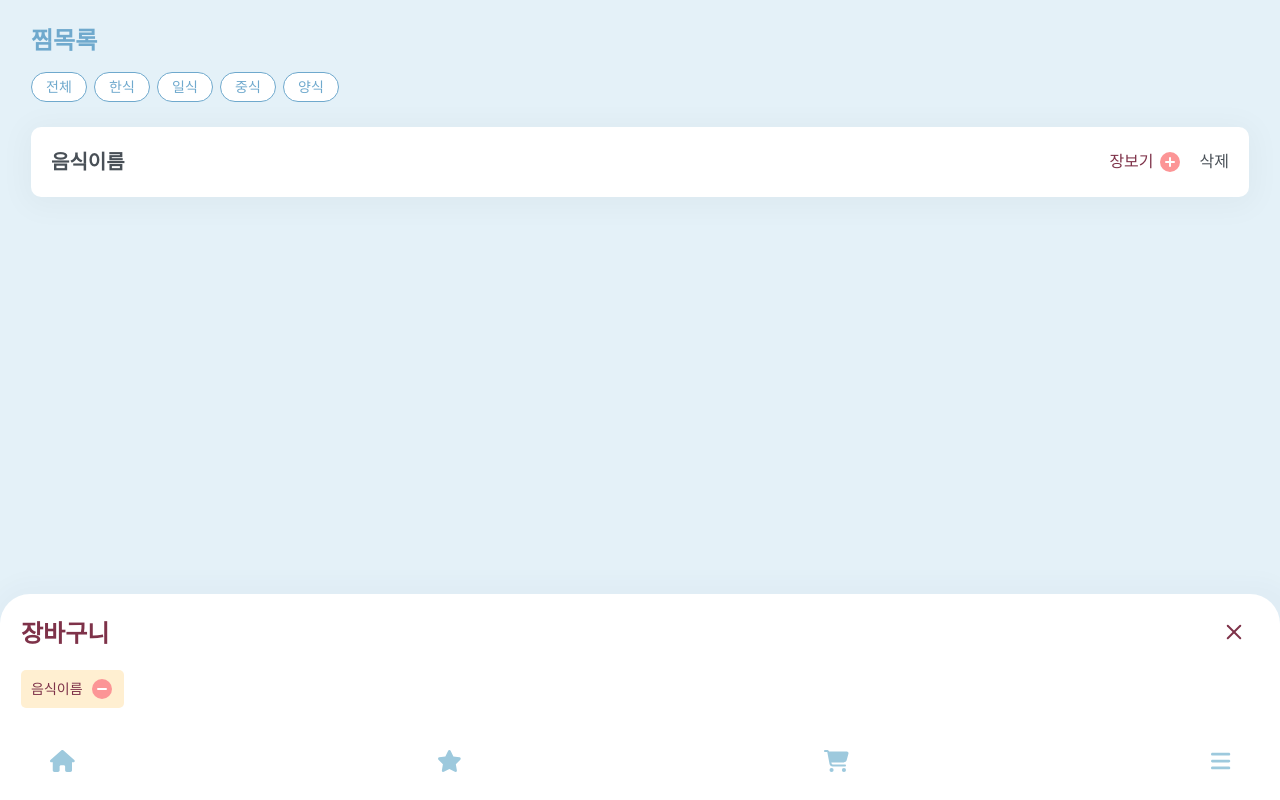
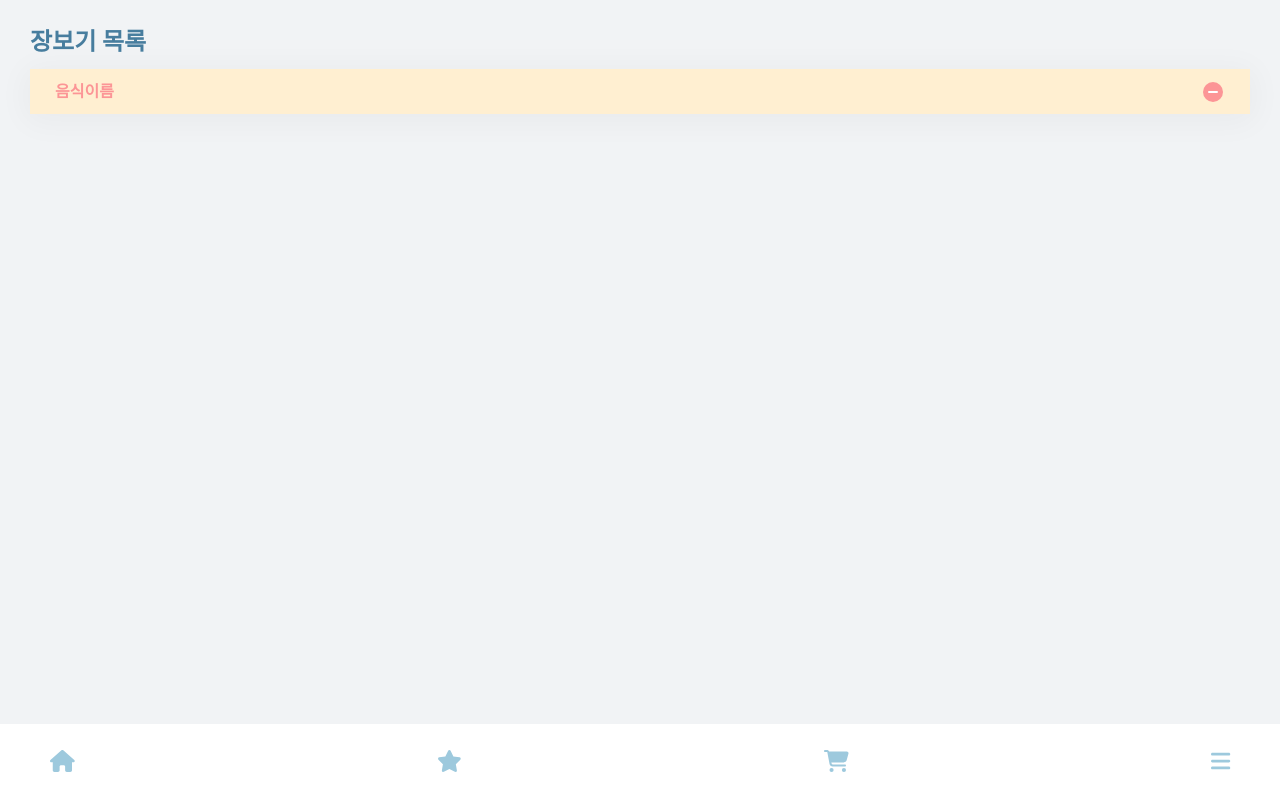
Before and after one commit to the-ultimate-team/typescript-react-toyproject, a React (Create React App) app: page / in a window 1280 px wide. Built offline with nearby package versions, Linux system fonts and the light colour scheme.

Commit message:
feat: cart-page

```diff
--- a/src/App.tsx
+++ b/src/App.tsx
@@ -6,6 +6,7 @@ import RecommendPage from "./components/RecommendPage";
 import styled from "styled-components";
 import Detail from "./components/Detail";
 import Dibs from "./components/Dibs";
+import Cart from "./components/Cart";
 
 function App() {
   return (
@@ -14,7 +15,8 @@ function App() {
       {/* <Home /> */}
       {/* <RecommendPage /> */}
       {/* <Detail /> */}
-      <Dibs />
+      {/* <Dibs /> */}
+      <Cart />
       <NavigaionBar />
     </AppStyle>
   );
--- /dev/null
+++ b/src/components/Cart.tsx
@@ -0,0 +1,71 @@
+import React from "react";
+import styled from "styled-components";
+import DibsFoodNone from "./DibsFoodNone";
+import DibsCartMinusBtnImg from "../assets/dibsCartMinusBtnImg.svg";
+
+const Cart = () => {
+  return (
+    <CartWrapper>
+      <CartListFontStyle>장보기 목록</CartListFontStyle>
+      <CartFoodCard>
+        <FoodNameMinusStyle>
+          <FoodNameStyle>음식이름</FoodNameStyle>
+          <img src={DibsCartMinusBtnImg} alt="장바구니 목록 삭제 버튼 이미지" />
+        </FoodNameMinusStyle>
+      </CartFoodCard>
+      {/* <CenterSort>
+        <DibsFoodNone
+          text="장보기 목록이 비어있습니다."
+          subText={`장바구니로 추가하는 메뉴의 재료 목록이 여기에 표시 됩니다.`}
+        />
+      </CenterSort> */}
+    </CartWrapper>
+  );
+};
+
+const FoodNameStyle = styled.div`
+  font-weight: 600;
+  font-size: 16px;
+  line-height: 19px;
+  color: #fc9596;
+`;
+
+const FoodNameMinusStyle = styled.div`
+  height: 45px;
+  background: #ffefd1;
+  padding: 15px 25px;
+  display: flex;
+  justify-content: space-between;
+  align-items: center;
+`;
+
+const CartFoodCard = styled.div`
+  width: 100%;
+  background: #fff;
+  box-shadow: 0px 4px 29px 8px rgba(0, 0, 0, 0.03);
+  border-radius: 10px;
+  margin-top: 13px;
+`;
+
+const CenterSort = styled.div`
+  height: calc(100vh - 204px);
+  display: flex;
+  flex-direction: column;
+  align-items: center;
+  justify-content: center;
+`;
+
+const CartListFontStyle = styled.div`
+  font-weight: 700;
+  font-size: 24px;
+  line-height: 29px;
+  color: #477d9e;
+`;
+
+const CartWrapper = styled.div`
+  background: #f1f3f5;
+  height: 100vh;
+  padding: 27px 30px 0 30px;
+`;
+
+export default Cart;
--- a/src/components/Dibs.tsx
+++ b/src/components/Dibs.tsx
@@ -17,7 +17,7 @@ const Dibs = () => {
         <DibsFoodCard />
 
         {/* <DibsFontSort>
-        <DibsFoodNone />
+        <DibsFoodNone text="찜목록이 비어있습니다." subText="찜하기로 추가하는 메뉴가 여기에 표시 됩니다."/>
       </DibsFontSort> */}
       </Wrapper>
       <CartFooterList>
@@ -60,6 +60,14 @@ const DibsFontStyle = styled.div`
   color: #6fa9cd;
 `;
 
+const DibsFontSort = styled.div`
+  height: calc(100vh - 204px);
+  display: flex;
+  flex-direction: column;
+  justify-content: center;
+  align-items: center;
+`;
+
 const Wrapper = styled.div`
   background: #e4f1f8;
   height: 100vh;
--- a/src/components/DibsFoodCard.tsx
+++ b/src/components/DibsFoodCard.tsx
@@ -61,12 +61,4 @@ const DibsFoodCardStyle = styled.div`
   justify-content: space-between;
 `;
 
-const DibsFontSort = styled.div`
-  height: calc(100vh - 204px);
-  display: flex;
-  flex-direction: column;
-  justify-content: center;
-  align-items: center;
-`;
-
 export default DibsFoodCard;
```
Also changed, not shown: src/components/DibsFoodNone.tsx (+10 -5 lines).
